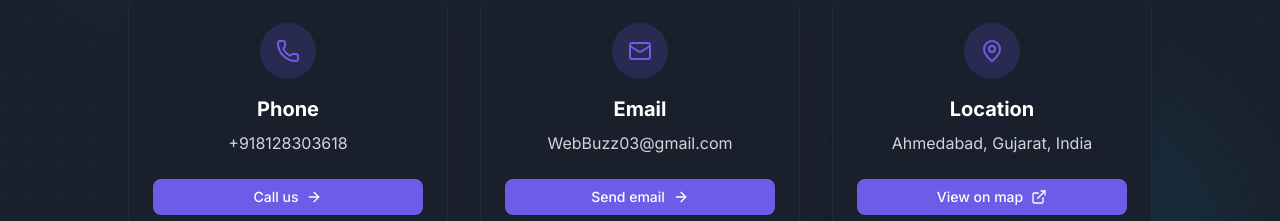
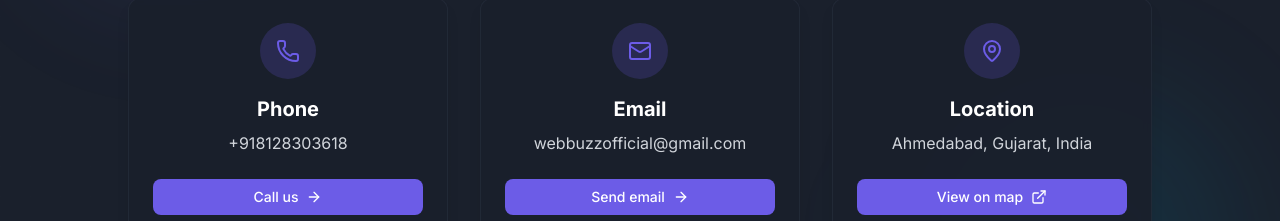
Before and after one commit to parth8417/WebBuzz, a React (Vite) app: page / in a window 1280 px wide. Shown: the part 3860-4081 px from the top of the page. Built offline with nearby package versions, Linux system fonts and the light colour scheme; no server answers.

Commit message:
contact and linkdin link123

```diff
--- a/src/components/ContactInfo.jsx
+++ b/src/components/ContactInfo.jsx
@@ -111,11 +111,10 @@ function ContactInfo() {
             <h3 className="text-xl font-bold mb-2 text-white text-center">Email</h3>
 
             <p className="text-gray-300 text-center mb-4 flex-grow">
-              WebBuzz03@gmail.com
-            </p>
+            webbuzzofficial@gmail.com</p>
 
             <a
-              href="mailto:webbuzz03@gmail.com"
+              href="mailto:webbuzzofficial@gmail.com"
               className="mt-2 flex items-center justify-center gap-2 py-2 px-4 rounded-lg bg-primary text-white transition-colors text-sm font-medium hover:bg-primary-light"
             >
               <span>Send email</span>
```
